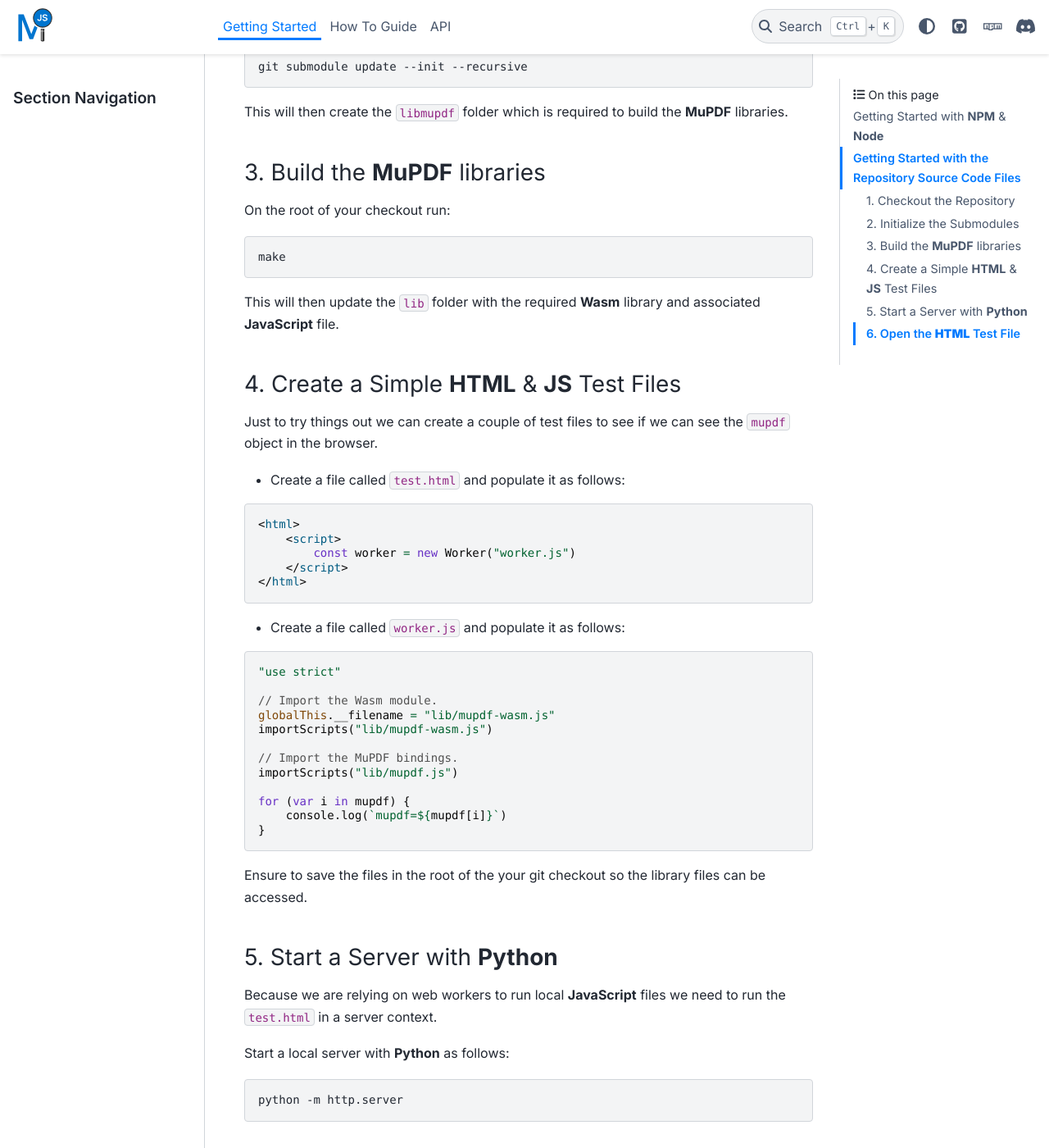
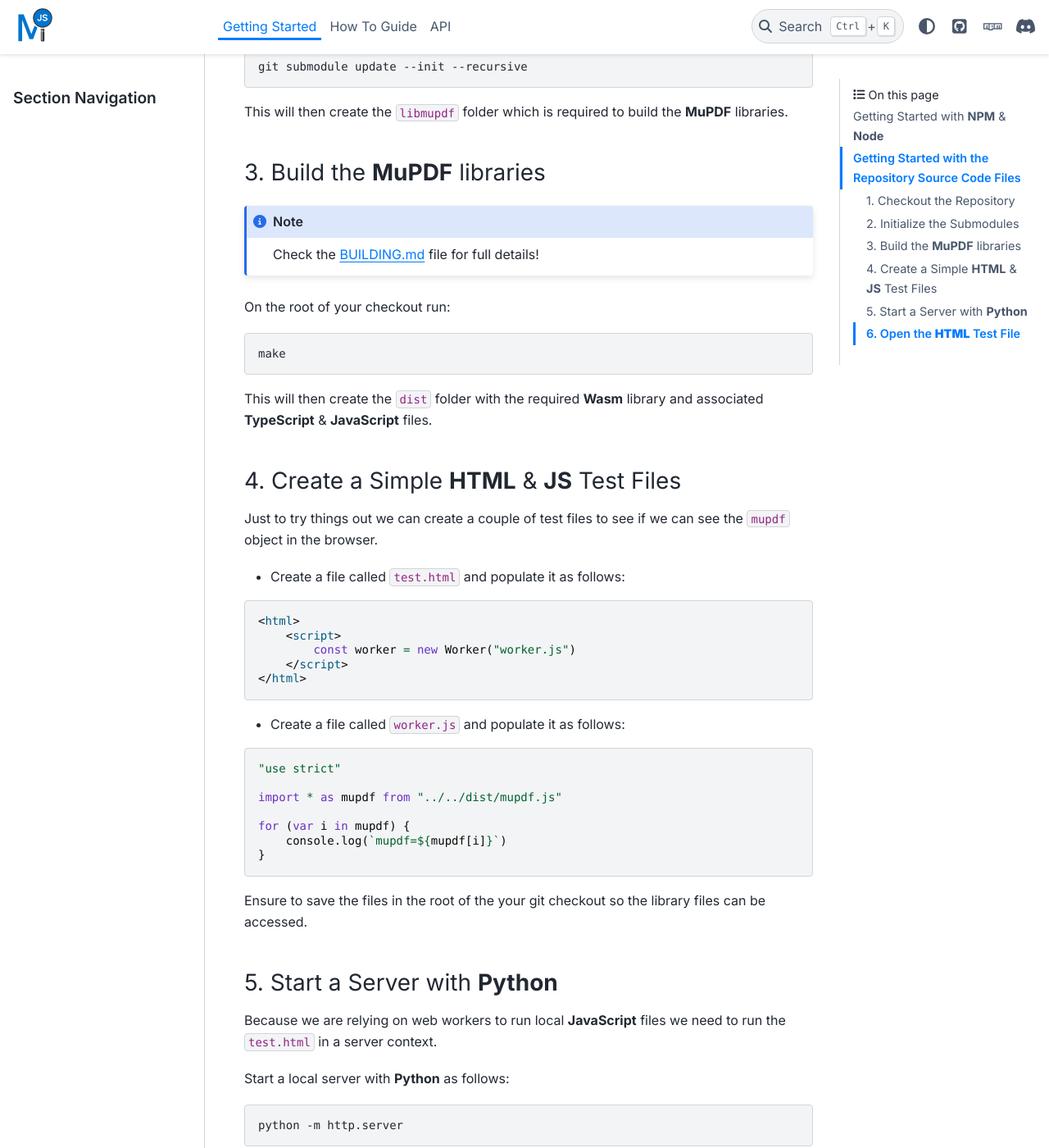
Before and after one commit to ArtifexSoftware/mupdf.js, a Sphinx documentation site: the page built from docs/getting-started/index.rst, in a window 1280 px wide and 1400 px high, scrolled down 1837 px. Shown: the whole window at 82% size. Built offline with Sphinx 7.4.7 and the PyData theme 0.15.4, drawn with Linux system fonts in a browser that asks for light colours; some of the changed text lies outside the part shown.

Commit message:
Adds "Developing with TypeScript" section & corrects import method syntax.

```diff
--- a/docs/getting-started/index.rst
+++ b/docs/getting-started/index.rst
@@ -37,11 +37,11 @@
 2. Create a Test File
 ~~~~~~~~~~~~~~~~~~~~~~~
 
-To verify your installation you can create a file, e.g. `test.js` with the following script:
+To verify your installation you can create a file, e.g. `test.mjs` with the following script:
 
 .. code-block:: javascript
 
-    const mupdf = require("mupdf")
+    import * as mupdf from "mupdf"
     console.log(mupdf)
 
 
@@ -52,7 +52,7 @@
 
 .. code-block:: bash
 
-    node test.js
+    node test.mjs
 
 This will print the `mupdf` object to the output - you are now ready to :ref:`use it! <How_To_Guide_With_Node>`
 
@@ -102,13 +102,17 @@
 3. Build the **MuPDF** libraries
 ~~~~~~~~~~~~~~~~~~~~~~~~~~~~~~~~~~~
 
+.. note::
+
+    Check the `BUILDING.md <https://github.com/ArtifexSoftware/mupdf.js/blob/master/BUILDING.md>`_ file for full details!
+
 On the root of your checkout run:
 
 .. code-block:: bash
 
     make
 
-This will then update the `lib` folder with the required **Wasm** library and associated **JavaScript** file.
+This will then create the `dist` folder with the required **Wasm** library and associated **TypeScript** & **JavaScript** files.
 
 4. Create a Simple **HTML** & **JS** Test Files
 ~~~~~~~~~~~~~~~~~~~~~~~~~~~~~~~~~~~~~~~~~~~~~~~~~~~~
@@ -132,12 +136,7 @@
 
     "use strict"
 
-    // Import the Wasm module.
-    globalThis.__filename = "lib/mupdf-wasm.js"
-    importScripts("lib/mupdf-wasm.js")
-
-    // Import the MuPDF bindings.
-    importScripts("lib/mupdf.js")
+    import * as mupdf from "../../dist/mupdf.js"
 
     for (var i in mupdf) {
         console.log(`mupdf=${mupdf[i]}`)
--- a/docs/how-to-guide/node/index.rst
+++ b/docs/how-to-guide/node/index.rst
@@ -16,9 +16,8 @@
 
 .. code-block:: javascript
 
-    const mupdf = require("mupdf")
-    const fs = require("fs")
-
+    import * as fs from "fs"
+    import * as mupdf from "mupdf"
 
 ----
 
@@ -30,6 +29,7 @@
     :caption: Node.js
     :maxdepth: 2
 
+    typescript/index.rst
     files/index.rst
     document/index.rst
     page/index.rst
--- a/docs/how-to-guide/node/node-footer.rst
+++ b/docs/how-to-guide/node/node-footer.rst
@@ -10,5 +10,5 @@
 
     .. code-block:: javascript
 
-        const mupdf = require("mupdf")
-        const fs = require("fs")
+        import * as fs from "fs"
+        import * as mupdf from "mupdf"
```
Also changed, not shown: docs/how-to-guide/node/typescript/index.rst (added, +34 -0 lines), 1 other file.
